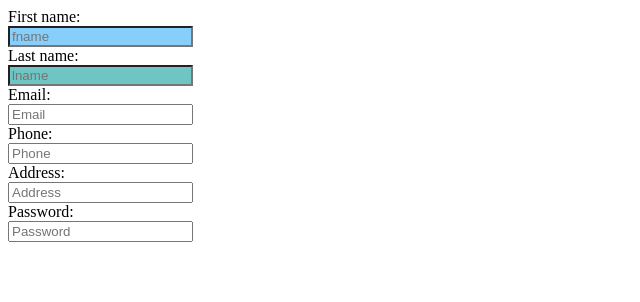
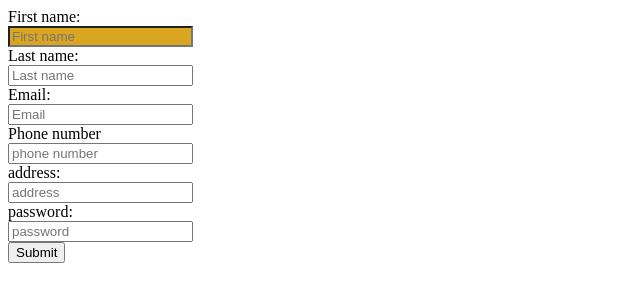
Before and after one commit to yogeshwaz/FSD-lab, a plain HTML site: page index.html in a window 1280 px wide. Shown: the whole page, without its empty margins (0-640 px from the left). Drawn offline with Linux system fonts and the light colour scheme.

Commit message:
Add files via upload

```diff
--- a/index.html
+++ b/index.html
@@ -2,23 +2,22 @@
 <html lang="en">
 <head>
     <link rel="stylesheet" href="style.css">
-    <meta charset="UTF-8">
-    <meta name="viewport" content="width=device-width, initial-scale=1.0">
-    <title>Document</title>
-</head>
 <body>
+    <label for="fname">First name:</label><br>
+    <input type="text" id="fname"  placeholder="First name" class="classForm"><br>
+    <label for="lname">Last name:</label><br>
+    <input type="text" id="lname"  placeholder="Last name" class="classForm"><br>
+    <label for="Email">Email:</label><br>
+    <input type="email" id="email" placeholder="Email" class="classForm"><br>
+    <label for="pho">Phone number</label><br>
+    <input type="text" id="pho" placeholder="phone number" class="classForm"><br>
+    <label for="address">address:</label><br>
+    <input type="text" id="address" placeholder="address" class="classForm"><br>
+    <label for="password">password:</label><br>
+    <input type="password" id="password" placeholder="password" class="classForm"><br>
 
-        <label for="fname">First name:</label><br>
-        <input type="text" id="fname" name="fname" placeholder="fname" class="ClassFrom" value=""><br>
-        <label for="lname">Last name:</label><br>
-        <input type="text" id="lname" name="lname" placeholder="lname" class="ClassFrom" value=""><br>
-        <label for="Email">Email:</label><br>
-        <input type="email" id="email" name="email" placeholder="Email" class="ClassFrom" value=""><br>
-        <label for="Phone">Phone:</label><br>
-        <input type="text" id="Phone" name="Phone" placeholder="Phone" class="ClassFrom" value=""><br>
-        <label for="Address">Address</Address>:</label><br>
-        <input type="text" id="address" name="address" placeholder="Address" class="ClassFrom" value=""><br>
-        <label for="Password">Password</Address>:</label><br>
-        <input type="password" id="Password" name="address" placeholder="Password" class="ClassFrom" value=""><br>
+    <button onclick="submit()">Submit</button>
+<script src="script.js"></script>
+
 </body>
 </html>
--- /dev/null
+++ b/script.js
@@ -0,0 +1,7 @@
+function submit(){
+    debugger
+var fname=document.getElementById('fname')
+var lname=document.getElementById('lname')
+var fullname=fname.value+" "+lname.value
+console.log(fullname)
+}
--- a/style.css
+++ b/style.css
@@ -1,11 +1,9 @@
 #fname{
-    background-color: lightskyblue;
+    background-color: goldenrod;
     }
-    #lname{
-        background-color: rgb(111, 196, 196);
-        }
 .ClassForm{
     font-family: 'Times New Roman', Times, serif;
     font-style: italic;
     background-color: purple;
+
 }
```
Also changed, not shown: 1 other file.
